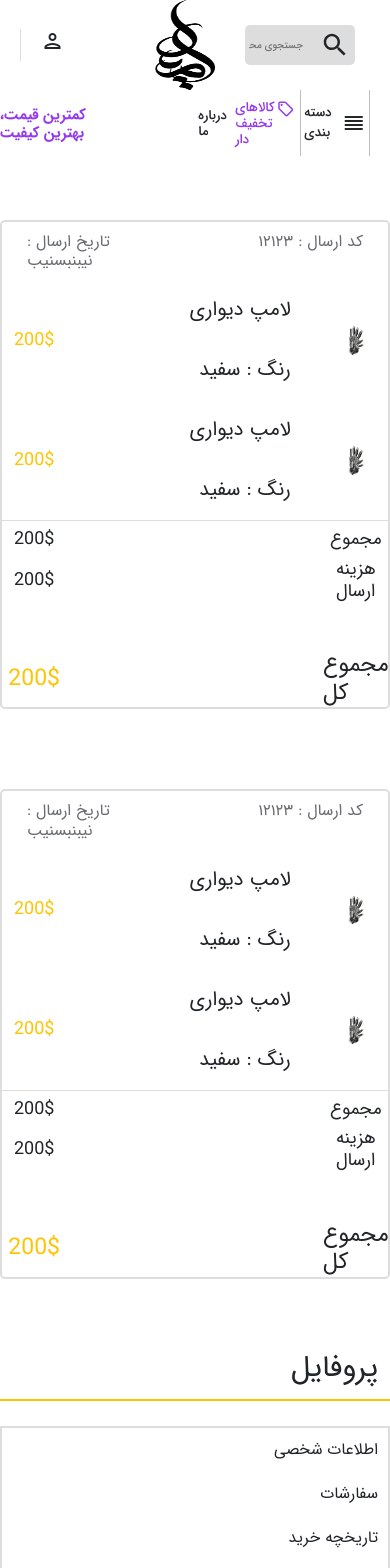
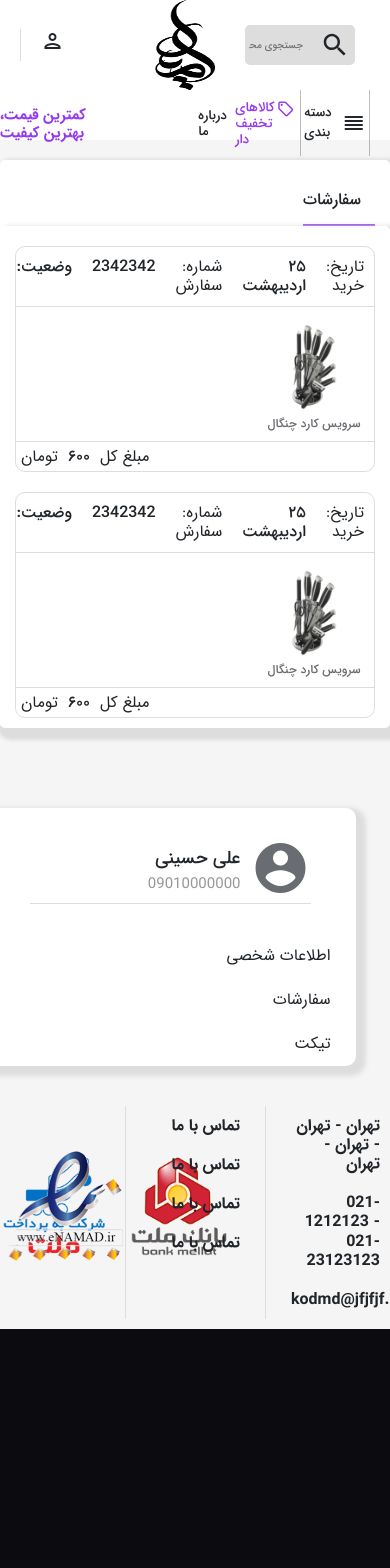
Before and after one commit to kamyab78/KomeilFront, a React (Create React App) app: page /profile/order in a window 390 px wide. Shown: the top 1568 px of the page. After the commit the page ends 1329 px from the top, so only its background shows below. Built offline with nearby package versions, Linux system fonts and the light colour scheme.

Commit message:
Add some ui

```diff
--- a/src/komeil/Component/menuprofile/menuprofile.scss
+++ b/src/komeil/Component/menuprofile/menuprofile.scss
@@ -6,19 +6,43 @@
     align-items: center;
     justify-content: center;
     flex-direction: column;
-    h1{
-        font-size: 30px;
-        font-weight: normal;
-        border-bottom-style: solid;
-        border-color: $danger;
-        border-width: 2px;
-        padding: 12px;
+    margin: 20px;
+
+    box-shadow: 5px 5px 5px 5px $graydd;
+    border-radius: 10px;
+    width: 95%;
+    .box-info{
+        display: flex;
+        flex-direction: row-reverse;
+        margin:30px;
+        border-bottom-style:solid ;
+        border-color: $graydd;
+        border-width: 1px;
+        i{
+font-size: 60px;
+color:$gray;
+        }
+        .info{
+            display: flex;
+            flex-direction: column;
+
+            margin:10px;
+                   h1{
+  font-size: 18px;
     }
+    h6{
+padding-top: 5px;
+color: rgba($gray, 0.7);
+font-weight: normal;
+font-size: 15px;
+    }
+        }
+
+    }
+
     .box-link{
-        border-style: solid;
-        border-color: $graydd;
-        border-width: 2px;
-        margin-top: 25px;
+
+
         display: flex;
         flex-direction: column;
         .item-box-link{
--- a/src/komeil/Component/menuprofile/menuprofile.tsx
+++ b/src/komeil/Component/menuprofile/menuprofile.tsx
@@ -7,11 +7,18 @@ const menuprofile = () => {
 return(
     <div className='row topnoor-menuprofile-page'>
         <div className='col-12'>
-            <h1>پروفایل</h1>
+            <div className='box-info'>
+            <i className="material-icons">account_circle</i>
+            <div className='info'>
+ <h1>علی حسینی</h1>
+ <h6>09010000000</h6>
+            </div>
+            </div>
+
             <div className='box-link'>
             <Link to='/profile/personal' className=" item-box-link" >اطلاعات شخصی</Link>
             <Link to='/profile/order' className=" item-box-link" >سفارشات</Link>
-            <Link to='/profile/history' className=" item-box-link" >تاریخچه خرید</Link>
+
             <Link to='/profile/ticket' className=" item-box-link" >تیکت</Link>
 
             </div>
--- a/src/komeil/profile/order/order.scss
+++ b/src/komeil/profile/order/order.scss
@@ -1,108 +1,103 @@
 @import "src/utilities/references/index";
 .topnoor-order-page{
-    background-color: $white;
+    background-color: $whitef5;
 
     .order-box{
+
+        margin-top: 20px;
+
+
         margin-bottom: 60px;
         display: flex;
         justify-content: center;
         align-items: center;
         flex-direction: column;
         .box-order-box{
+            .col-box-order-box{
+                display: flex;
+                flex-direction: row-reverse;
+                    h1{
+                padding-right: 30px;
+                padding-top: 30px;
+                padding-bottom: 15px;
+                border-bottom-style:solid ;
+                border-color: $perpel;
+                border-width: 2px;
+                width: 20%;
+
+            }
+            }
+                box-shadow: 5px 5px 5px 5px $graydd;
+              background-color: $white;
             position: relative;
-            margin-top: 80px;
+
             border-radius: 5px;
-border-width: 2px;
+text-align: right;
+width: 100%;
+height: 100%;
+.item-box-order{
     border-style: solid;
     border-color: $graydd;
+    border-width: 1px;
     width: 100%;
-height: 100%;
-min-height: 300px;
-.date-box{
-    text-align: left;
+    display: flex;
+    flex-direction: column;
+    margin-top: 20px;
+margin-bottom: 10px;
+border-radius: 10px;
+    .firstRow-item-box-order{
+display: flex;
+flex-direction: row-reverse;
+border-bottom-style: solid;
+border-color: $graydd;
+border-width: 1px;
+i{flex: 1;}
+h5{
+
+padding:10px;
+}
 h6{
+    padding:10px;
     font-weight: normal;
-        padding:10px ;
+}
+    }
+    .secondRow-item-box-order{
+        display: flex;
+        flex-direction: row-reverse;
+        border-bottom-style: solid;
+border-color: $graydd;
+border-width: 1px;
+.item-secondRow-item-box-order{
+    width: 100px;
+    display: flex;
+    flex-direction: column;
+    justify-content: center;
+    align-items: center;
+    margin:10px;
+
+    img{
+width: 100%;
+    }
+    h2{
+        font-size: 12px;
         color: $gray;
     }
 }
-.code-box{
-    text-align: right;
+    }
+    .thirdRow-item-box-order{
+        display: flex;
+        flex-direction: row;
+        h5{
+
+            padding:5px;
+            }
             h6{
-        font-weight: normal;
-        padding:10px ;
-        color: $gray;
-    }
-}
-.product-box{
-    border-bottom-style: solid;
-    border-color: $graydd;
-    border-width: 1px;
-    .item-img-product-box{
-        justify-content: center;
-        display: flex;
-        align-items: center;
-        img{
-            width: 100%;
-
-        }
-    }
-    .item-price-product-box{
-        justify-content: center;
-        display: flex;
-        align-items: center;
-        h6{
-            color:$danger;
-            font-size: 18px;
+                padding:5px;
                 font-weight: normal;
             }
     }
-    .item-name-product-box{
-        justify-content: center;
-        display: flex;
-  text-align: right;
-        flex-direction: column;
-        h6{
-            font-size: 20px;
-            padding: 18px;
-            font-weight: normal;
-
-        }
-    }
-}
-.sum-box{
-    display: flex;
-    justify-content: center;
-    align-items: center;
-    h6{
-        font-weight: normal;
-        font-size: 18px;
-        padding-top: 8px;
-    }
-}
-.price-total-sum-box{
-    display: flex;
-    justify-content: center;
-    align-items: center;
-
-    h6{
-        font-weight: normal;
-    color: $danger;
-    font-size: 23px;
-    padding-top: 50px;
 }
 
-}
-.txt-total-sum-box{
-    display: flex;
-    justify-content: center;
-    align-items: center;
-    h6{
-      font-weight: normal;
-        font-size: 23px;
-        padding-top: 50px;
-        }
-}
 
         }
 
--- a/src/komeil/profile/order/order.tsx
+++ b/src/komeil/profile/order/order.tsx
@@ -16,138 +16,75 @@ const order = () => {
                     <div className='col-md-1'></div>
                     <div className='col-md-8 col-xs-10 order-box'>
                     <div className='row box-order-box'>
-                            <div className='col-6 date-box'>
-                                <h6>تاریخ ارسال : نیبنبسنیب </h6>
+                        <div className='col-md-12 col-xs-12 box-order-box'>
+                            <div className='row'>
+                              <div className='col-12 col-box-order-box'>
+   <h1>سفارشات</h1>
         </div>
-                            <div className='col-6 code-box'>
-                                <h6>کد ارسال : ۱۲۱۲۳</h6>
-                            </div>
-                            <div className='col-12 product-box'>
-                                <div className='row'>
-                                    <div className='col-2 item-price-product-box'>
-                                        <h6> 200$</h6>
                             </div>
 
-                                    <div className='col-8 item-name-product-box'>
-                                        <h6>لامپ دیواری</h6>
-                                        <h6>رنگ : سفید</h6>
+                            <div className='row'>
+                              <div className='col-12 box-order-box'>
+                                  <div className='item-box-order'>
+<div className='firstRow-item-box-order'>
+<h6> :تاریخ خرید</h6>
+<h5>۲۵ اردیبهشت</h5>
+<h6>:شماره سفارش</h6>
+<h5>2342342</h5>
+<i></i>
+<h5>:وضعیت</h5>
+<h6>تحویل شده</h6>
 </div>
-                                    <div className='col-2 item-img-product-box'>
-                                        <img src={Mask1} alt=''></img>
+<div className='secondRow-item-box-order'>
+<div className='item-secondRow-item-box-order'>
+    <img src={Mask1}></img>
+<h2>سرویس کارد چنگال</h2>
 </div>
 </div>
-                                <div className='row'>
-                                    <div className='col-2 item-price-product-box'>
-                                        <h6> 200$</h6>
-                                    </div>
+<div className='thirdRow-item-box-order'>
+    <h6>تومان</h6>
+   <h5>۶۰۰ </h5>
+<h6>مبلغ کل</h6>
 
-                                    <div className='col-8 item-name-product-box'>
-                                        <h6>لامپ دیواری</h6>
-                                        <h6>رنگ : سفید</h6>
-                                    </div>
-                                    <div className='col-2 item-img-product-box'>
-                                        <img src={Mask1} alt=''></img>
 </div>
                                   </div>
+                                  <div className='item-box-order'>
+<div className='firstRow-item-box-order'>
+<h6> :تاریخ خرید</h6>
+<h5>۲۵ اردیبهشت</h5>
+<h6>:شماره سفارش</h6>
+<h5>2342342</h5>
+<i></i>
+<h5>:وضعیت</h5>
+<h6>تحویل شده</h6>
 </div>
-                            <div className='col-2 sum-box'>
-                                <h6> 200$</h6>
+<div className='secondRow-item-box-order'>
+<div className='item-secondRow-item-box-order'>
+    <img src={Mask1}></img>
+<h2>سرویس کارد چنگال</h2>
 </div>
-                            <div className='col-8 '>
+</div>
+<div className='thirdRow-item-box-order'>
+    <h6>تومان</h6>
+   <h5>۶۰۰ </h5>
+<h6>مبلغ کل</h6>
 
 </div>
-                            <div className='col-2 sum-box'>
-                                <h6>مجموع</h6>
-                            </div>
-                            <div className='col-2 sum-box'>
-                                <h6> 200$</h6>
-                            </div>
-                            <div className='col-8 '>
-
-                            </div>
-                            <div className='col-2 sum-box'>
-                                <h6>هزینه ارسال</h6>
-                            </div>
-                            <div className='col-2 price-total-sum-box'>
-                                <h6> 200$</h6>
-                            </div>
-                            <div className='col-8 '>
-
-                            </div>
-                            <div className='col-2 txt-total-sum-box'>
-                                <h6>مجموع کل</h6>
-                            </div>
-
-                        </div>
-                        <div className='row box-order-box'>
-                            <div className='col-6 date-box'>
-                                <h6>تاریخ ارسال : نیبنبسنیب </h6>
-                            </div>
-                            <div className='col-6 code-box'>
-                                <h6>کد ارسال : ۱۲۱۲۳</h6>
-                            </div>
-                            <div className='col-12 product-box'>
-                                <div className='row'>
-                                    <div className='col-2 item-price-product-box'>
-                                        <h6> 200$</h6>
-                                    </div>
-
-                                    <div className='col-8 item-name-product-box'>
-                                        <h6>لامپ دیواری</h6>
-                                        <h6>رنگ : سفید</h6>
-                                    </div>
-                                    <div className='col-2 item-img-product-box'>
-                                        <img src={Mask1} alt=''></img>
-                                    </div>
-                                </div>
-                                <div className='row'>
-                                    <div className='col-2 item-price-product-box'>
-                                        <h6> 200$</h6>
-                                    </div>
-
-                                    <div className='col-8 item-name-product-box'>
-                                        <h6>لامپ دیواری</h6>
-                                        <h6>رنگ : سفید</h6>
-                                    </div>
-                                    <div className='col-2 item-img-product-box'>
-                                        <img src={Mask1} alt=''></img>
-                                    </div>
-                                </div>
-                            </div>
-                            <div className='col-2 sum-box'>
-                                <h6> 200$</h6>
-                            </div>
-                            <div className='col-8 '>
-
-                            </div>
-                            <div className='col-2 sum-box'>
-                                <h6>مجموع</h6>
-                            </div>
-                            <div className='col-2 sum-box'>
-                                <h6> 200$</h6>
-                            </div>
-                            <div className='col-8 '>
-
-                            </div>
-                            <div className='col-2 sum-box'>
-                                <h6>هزینه ارسال</h6>
-                            </div>
-                            <div className='col-2 price-total-sum-box'>
-                                <h6> 200$</h6>
-                            </div>
-                            <div className='col-8 '>
-
-                            </div>
-                            <div className='col-2 txt-total-sum-box'>
-                                <h6>مجموع کل</h6>
                                   </div>
 
         </div>
                             </div>
-                    <div className='col-md-2 col-xs-2'>
+                        </div>
+
+
+
+    </div>
+
+                    </div>
+                    <div className='col-md-3 col-xs-2'>
                         <Menuprofile />
                     </div>
-                    <div className='col-md-1'></div>
+
 
                 </div>
 
```
Also changed, not shown: src/komeil/profile/personal/personal.scss (+29 -6 lines), src/komeil/profile/personal/personal.tsx (+26 -12 lines), src/komeil/profile/ticket/ticket.scss (+14 -6 lines), src/komeil/profile/ticket/ticket.tsx (+26 -13 lines). Lines whose indentation alone changed are shown as unchanged.
